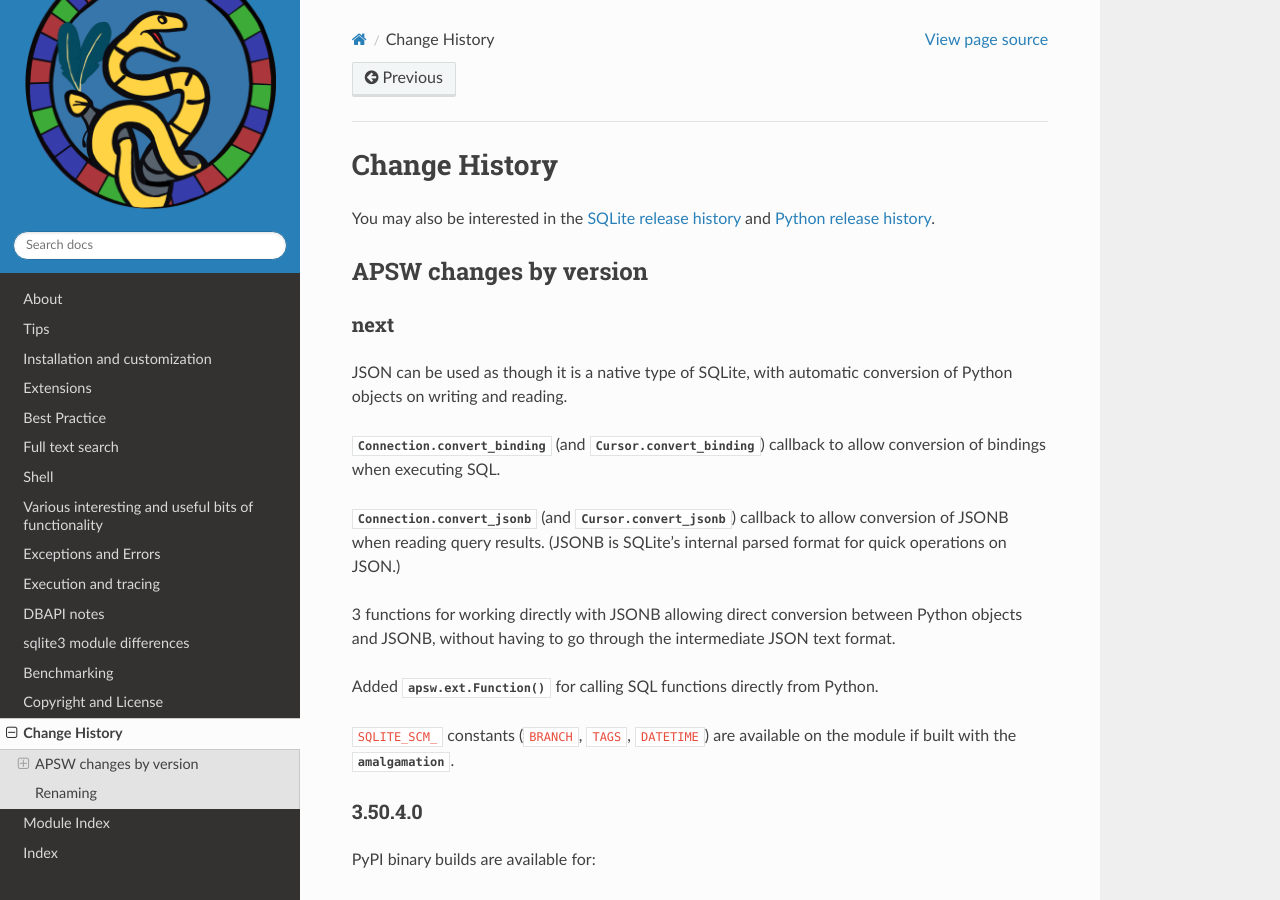
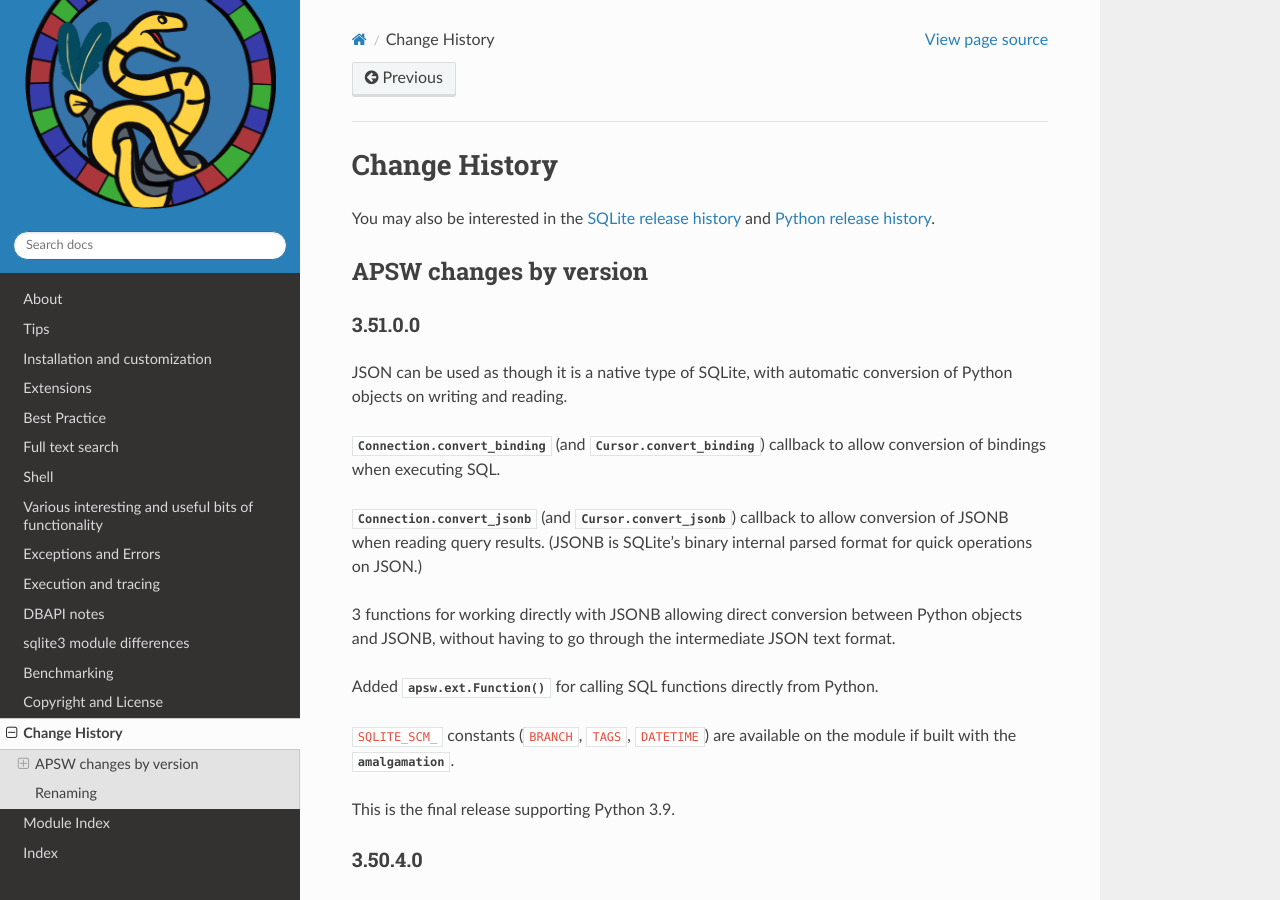
Before and after one commit to rogerbinns/apsw, a Sphinx documentation site: the page built from doc/changes.rst, in a window 1280 px wide and 900 px high. Built offline with Sphinx 7.4.7 and the Read the Docs theme 3.1.0, drawn with Linux system fonts in a browser that asks for light colours; pages that are not in the unit, such as notebooks, are missing from menus; the version number is read from the project's files by our own code.

Commit message:
Update changes

```diff
--- a/doc/changes.rst
+++ b/doc/changes.rst
@@ -10,8 +10,8 @@ history <https://devguide.python.org/versions/>`__.
 APSW changes by version
 -----------------------
 
-next
-====
+3.51.0.0
+========
 
 :ref:`JSON <jsontype>` can be used as though it is a native type of
 SQLite, with automatic conversion of Python objects on writing and
@@ -22,8 +22,8 @@ callback to allow conversion of bindings when executing SQL.
 
 :attr:`Connection.convert_jsonb` (and :attr:`Cursor.convert_jsonb`)
 callback to allow conversion of :ref:`JSONB <jsonb>`  when reading
-query results.  (JSONB is SQLite's internal parsed format for quick
-operations on JSON.)
+query results.  (JSONB is SQLite's binary internal parsed format for
+quick operations on JSON.)
 
 :ref:`3 functions <apsw_jsonb>` for working directly with JSONB
 allowing direct conversion between Python objects and JSONB, without
@@ -34,6 +34,8 @@ from Python.
 
 ``SQLITE_SCM_`` constants (``BRANCH``, ``TAGS``, ``DATETIME``) are available
 on the module if built with the :attr:`amalgamation <using_amalgamation>`.
+
+This is the final release supporting Python 3.9.
 
 3.50.4.0
 ========
```
Also changed, not shown: doc/about.rst (+5 -3 lines).
